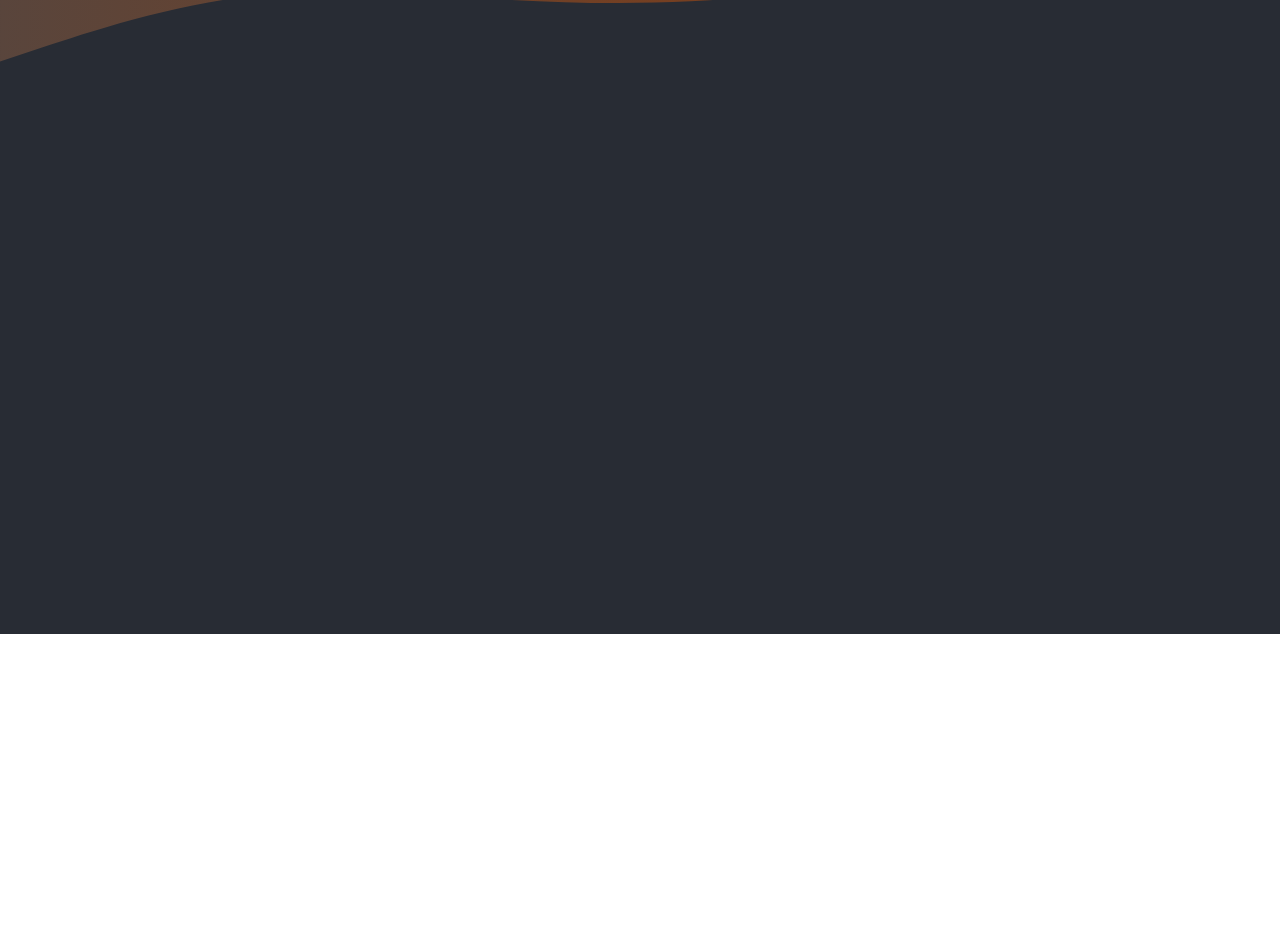
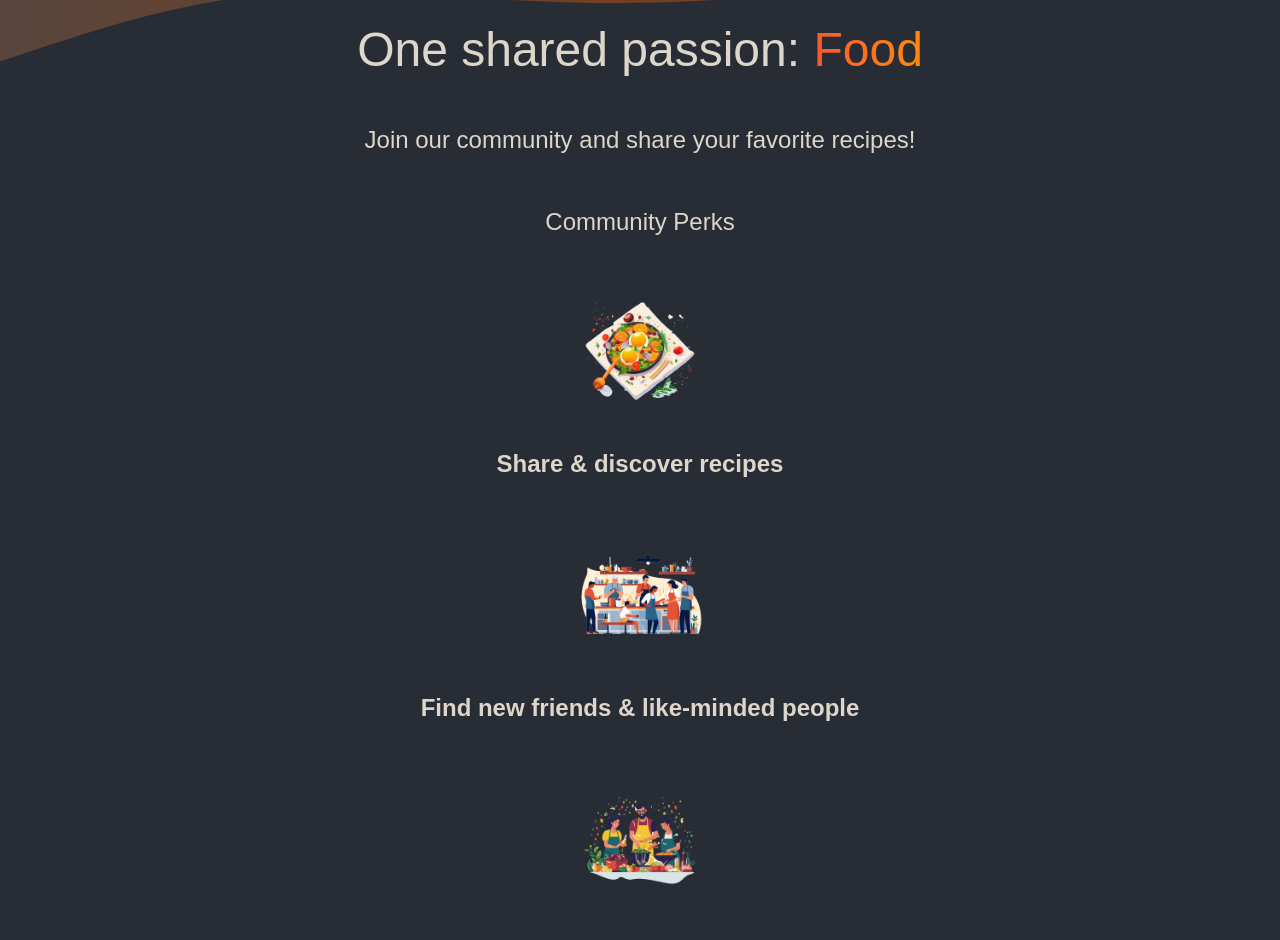
Before and after one commit to LHH2904/The-Foodies-App, a Next.js app: page /community in a window 1280 px wide. Shown: the part 166-1106 px from the top of the page. Before the commit the page ends 800 px from the top, so only its background shows below. Built offline with nearby package versions, Linux system fonts and the light colour scheme.

Commit message:
content: add or update content for the Community page

```diff
--- a/app/community/page.tsx
+++ b/app/community/page.tsx
@@ -1,3 +1,51 @@
+import Image from 'next/image';
+import mealIcon from '@/assets/icons/meal.png';
+import communityIcon from '@/assets/icons/community.png';
+import eventsIcon from '@/assets/icons/events.png';
+
 export default function CommunityPage() {
-    return <h1>Community Page</h1>;
+    return (
+        <>
+            <header
+                className="text-[#ddd6cb] text-center text-[1.5rem] my-12 mx-auto max-w-[75rem] w-[90%] flex flex-col gap-12">
+                <h1 className="font-montserrat text-5xl">
+                    One shared passion:{' '}
+                    <span className="bg-gradient-to-r from-[#f9572a] to-[#ff8a05] bg-clip-text text-transparent">
+                        Food
+                    </span>
+                </h1>
+                <p>Join our community and share your favorite recipes!</p>
+            </header>
+
+            <main className="w-[90%] max-w-[40rem] mx-auto text-center">
+                <h2 className="font-montserrat text-2xl mb-12 text-[#ddd6cb]">
+                    Community Perks
+                </h2>
+
+                <ul className="list-none my-12 p-0 flex flex-col gap-12">
+                    <li className="flex flex-col items-center gap-8">
+                        <Image src={mealIcon} alt="A delicious meal" width={128} height={128}
+                               className="object-contain"/>
+                        <p className="font-montserrat text-[1.5rem] font-bold text-[#ddd6cb] m-0">
+                            Share & discover recipes
+                        </p>
+                    </li>
+                    <li className="flex flex-col items-center gap-8">
+                        <Image src={communityIcon} alt="A crowd of people, cooking" width={128} height={128}
+                               className="object-contain"/>
+                        <p className="font-montserrat text-[1.5rem] font-bold text-[#ddd6cb] m-0">
+                            Find new friends & like-minded people
+                        </p>
+                    </li>
+                    <li className="flex flex-col items-center gap-8">
+                        <Image src={eventsIcon} alt="A crowd of people at a cooking event" width={128} height={128}
+                               className="object-contain"/>
+                        <p className="font-montserrat text-[1.5rem] font-bold text-[#ddd6cb] m-0">
+                            Participate in exclusive events
+                        </p>
+                    </li>
+                </ul>
+            </main>
+        </>
+    );
 }
```
